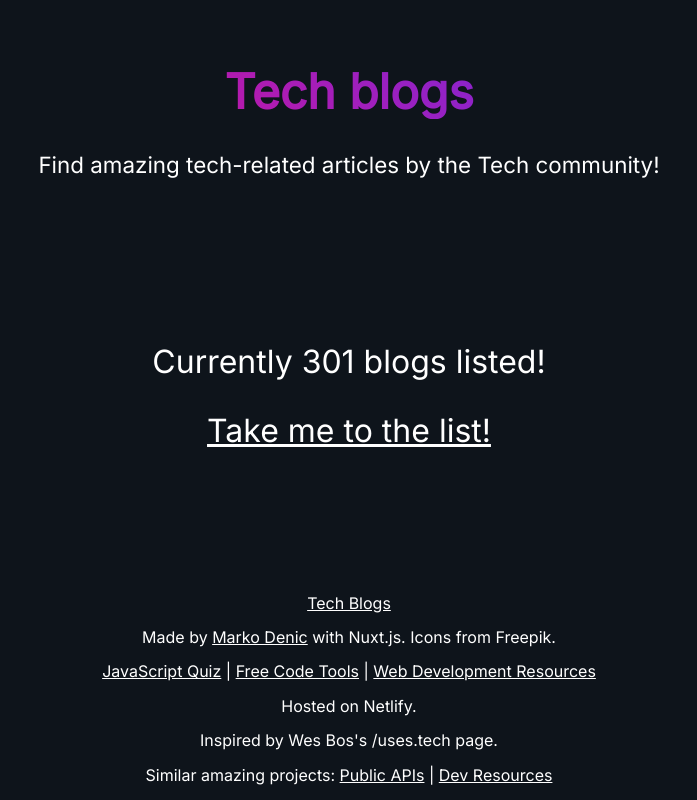
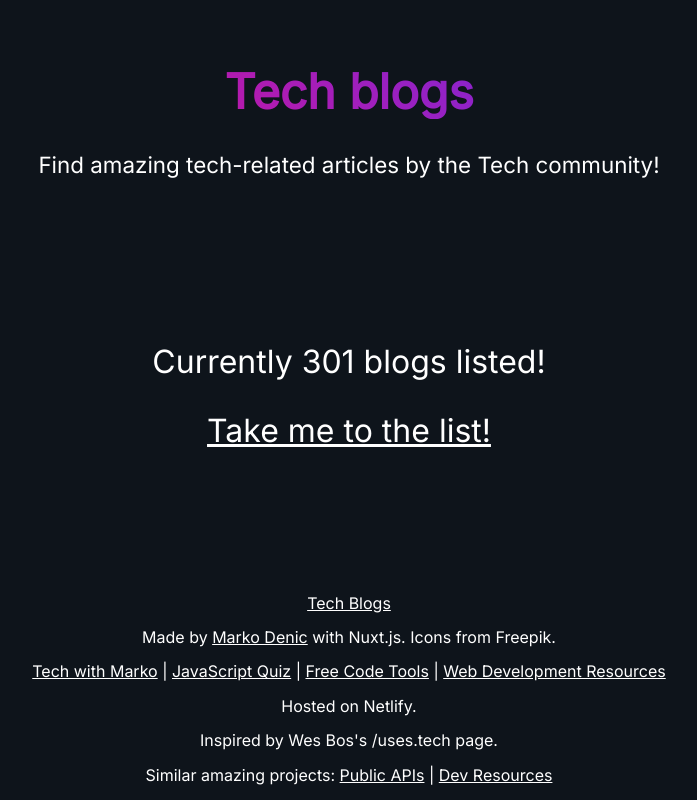
Before and after one commit to markodenic/awesome-tech-blogs, a Nuxt app: page / in a window 1280 px wide. Shown: the whole page, without its empty margins (291-988 px from the left). Built offline with nearby package versions, Linux system fonts and the light colour scheme.

Commit message:
Add newsletter link

```diff
--- a/components/TheFooter.vue
+++ b/components/TheFooter.vue
@@ -11,6 +11,7 @@
     </p>
 
     <p>
+      <a href="https://techwithmarko.com">Tech with Marko</a> |
       <a href="https://javascriptquiz.com">JavaScript Quiz</a> |
       <a href="https://freecodetools.org">Free Code Tools</a> |
       <a href="https://web-dev-resources.com">Web Development Resources</a>
```
